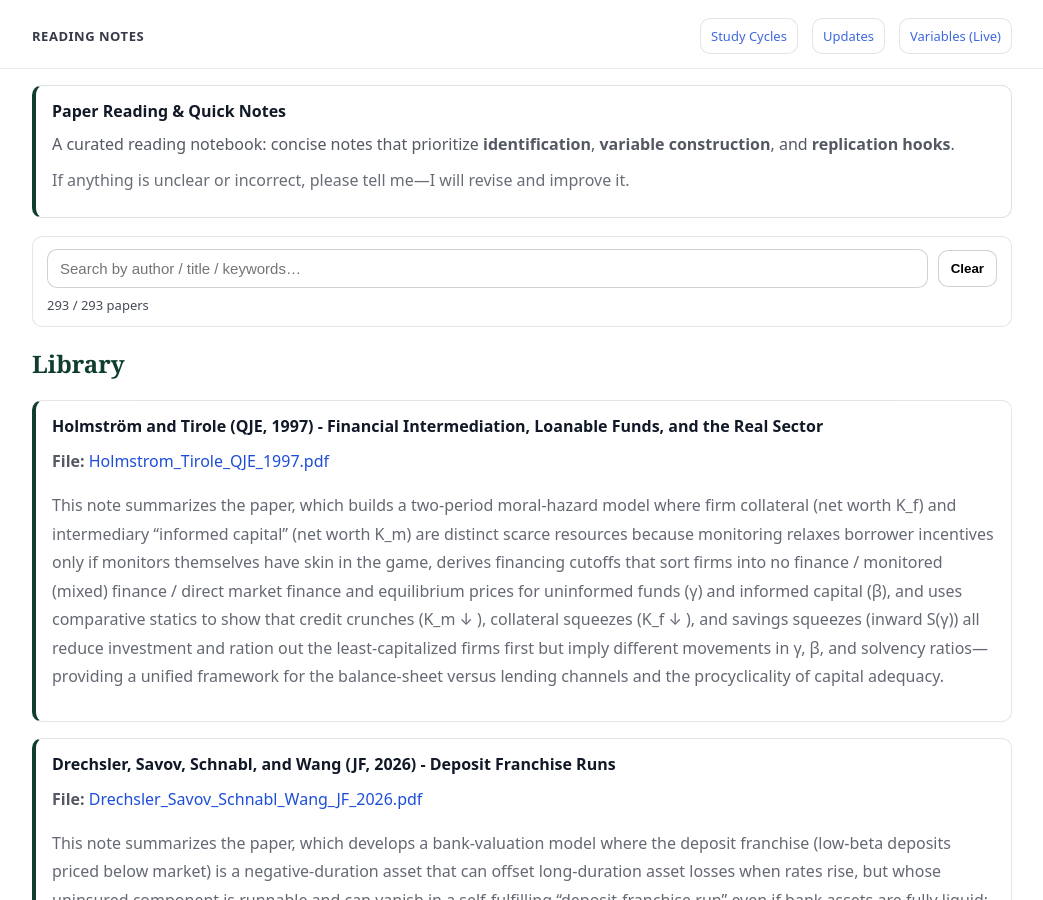
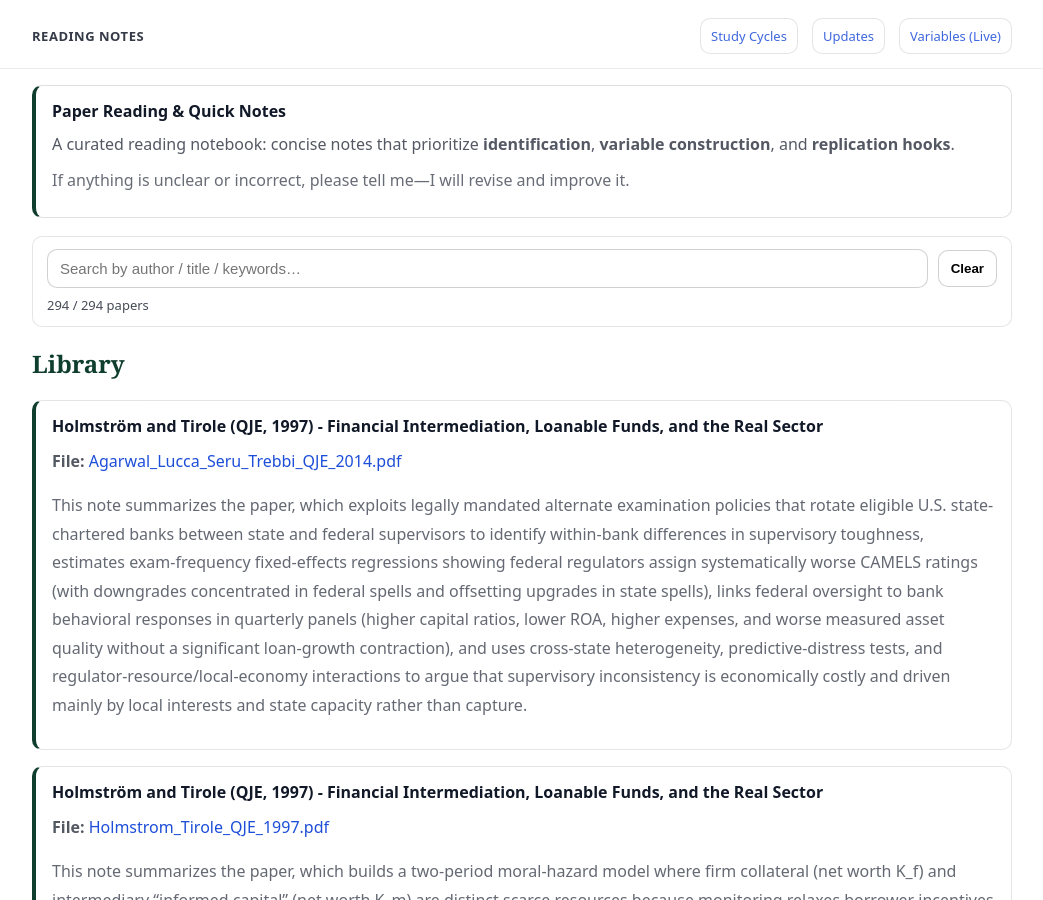
Before and after one commit to yaxinzn/study-archive, a Jekyll site: the page built from reading/index.md, in a window 1280 px wide and 900 px high. Shown: the whole window, without its empty margins (118-1161 px from the left). Built offline with Jekyll 4.4.1, drawn with Linux system fonts in a browser that asks for light colours.

Commit message:
Reading: add/update Agarwal_Lucca_Seru_Trebbi_QJE_2014.pdf

```diff
--- a/_data/reading.yml
+++ b/_data/reading.yml
@@ -1,3 +1,7 @@
+- title: "Holmström and Tirole (QJE, 1997) - Financial Intermediation, Loanable Funds, and the Real Sector"
+  file: "Agarwal_Lucca_Seru_Trebbi_QJE_2014.pdf"
+  desc: "This note summarizes the paper, which exploits legally mandated alternate examination policies that rotate eligible U.S. state-chartered banks between state and federal supervisors to identify within-bank differences in supervisory toughness, estimates exam-frequency fixed-effects regressions showing federal regulators assign systematically worse CAMELS ratings (with downgrades concentrated in federal spells and offsetting upgrades in state spells), links federal oversight to bank behavioral responses in quarterly panels (higher capital ratios, lower ROA, higher expenses, and worse measured asset quality without a significant loan-growth contraction), and uses cross-state heterogeneity, predictive-distress tests, and regulator-resource/local-economy interactions to argue that supervisory inconsistency is economically costly and driven mainly by local interests and state capacity rather than capture."
+
 - title: "Holmström and Tirole (QJE, 1997) - Financial Intermediation, Loanable Funds, and the Real Sector"
   file: "Holmstrom_Tirole_QJE_1997.pdf"
   desc: "This note summarizes the paper, which builds a two-period moral-hazard model where firm collateral (net worth K_f) and intermediary “informed capital” (net worth K_m) are distinct scarce resources because monitoring relaxes borrower incentives only if monitors themselves have skin in the game, derives financing cutoffs that sort firms into no finance / monitored (mixed) finance / direct market finance and equilibrium prices for uninformed funds (γ) and informed capital (β), and uses comparative statics to show that credit crunches (K_m ↓ ), collateral squeezes (K_f ↓ ), and savings squeezes (inward S(γ)) all reduce investment and ration out the least-capitalized firms first but imply different movements in γ, β, and solvency ratios—providing a unified framework for the balance-sheet versus lending channels and the procyclicality of capital adequacy."
```
Also changed, not shown: 1 other file.
